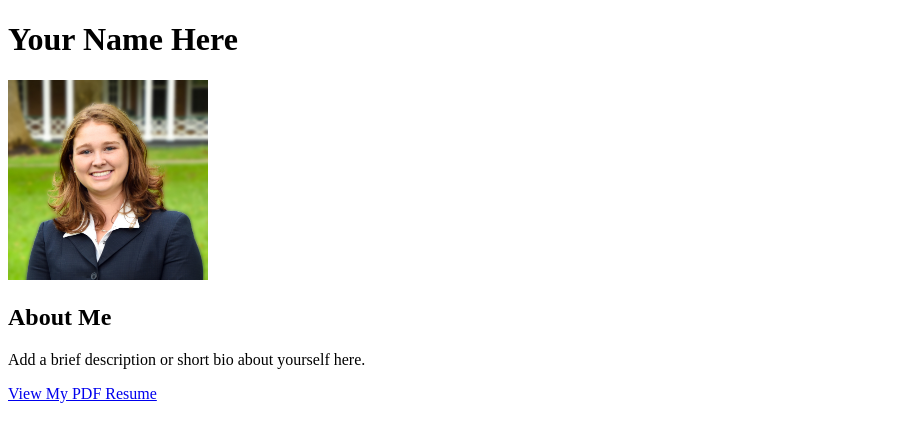
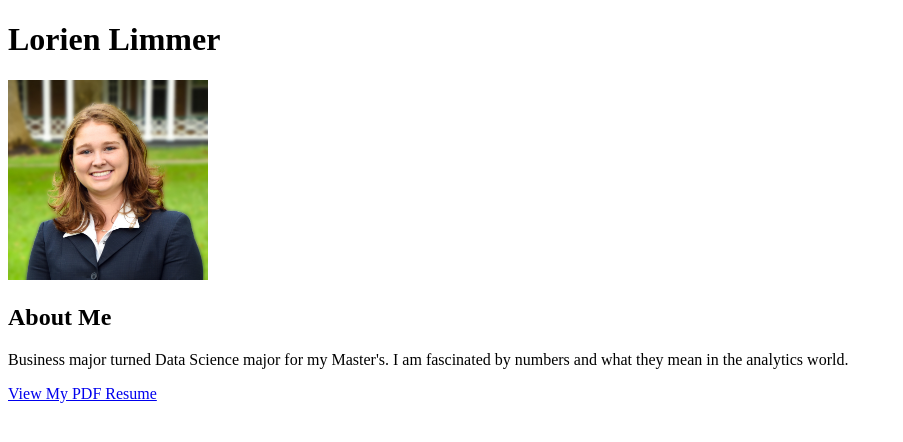
Before and after one commit to LLimmer-R/LLimmer-R.github.io, a plain HTML site: page index.html in a window 1280 px wide. Shown: the whole page, without its empty margins (0-903 px from the left). Drawn offline with Linux system fonts and the light colour scheme.

Commit message:
Update name and bio in index.html
Updated the name and added a brief bio.

```diff
--- a/index.html
+++ b/index.html
@@ -6,12 +6,12 @@
     <title>My Portfolio</title>
 </head>
 <body>
-    <h1>Your Name Here</h1>
+    <h1>Lorien Limmer</h1>
 
     <img src="profile.jpg" alt="Professional Headshot" width="200">
 
     <h2>About Me</h2>
-    <p>Add a brief description or short bio about yourself here.</p>
+    <p>Business major turned Data Science major for my Master's. I am fascinated by numbers and what they mean in the analytics world.</p>
 
     <p><a href="resume.pdf" target="_blank">View My PDF Resume</a></p>
 </body>
```
